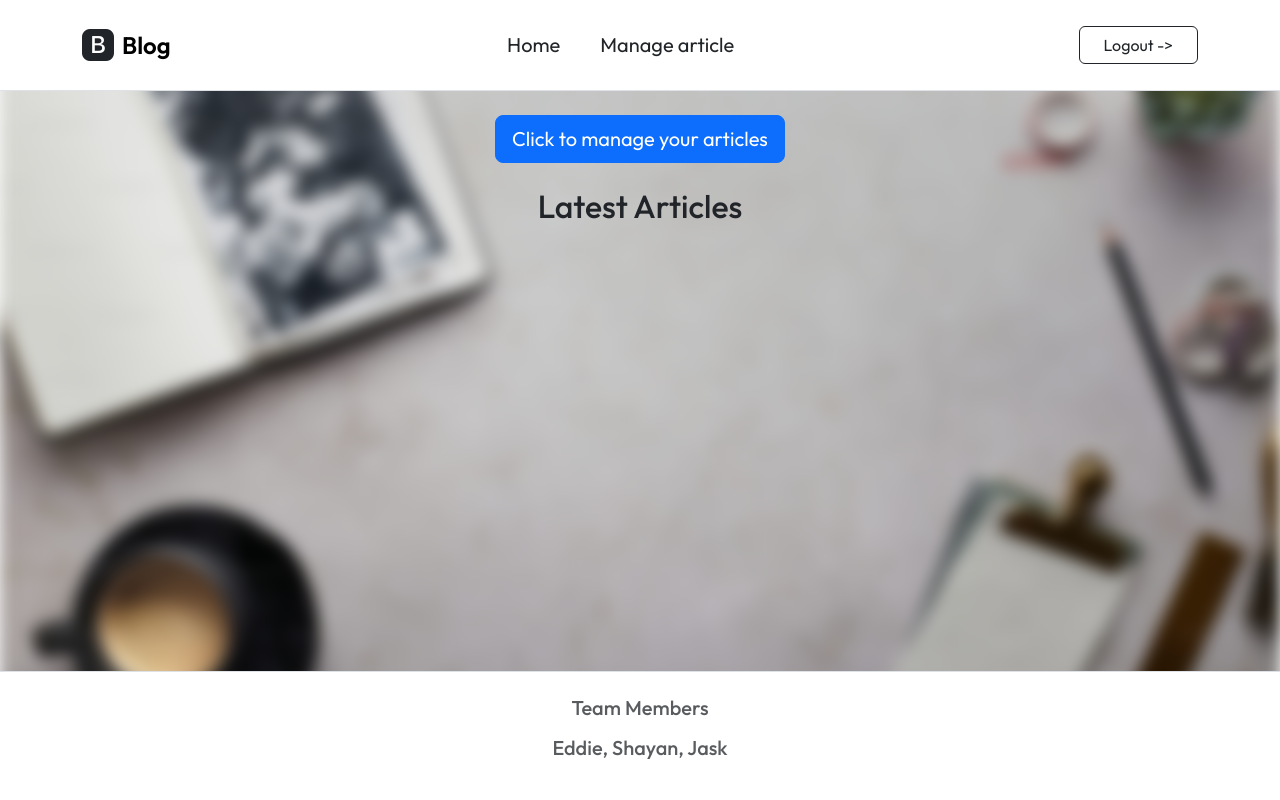
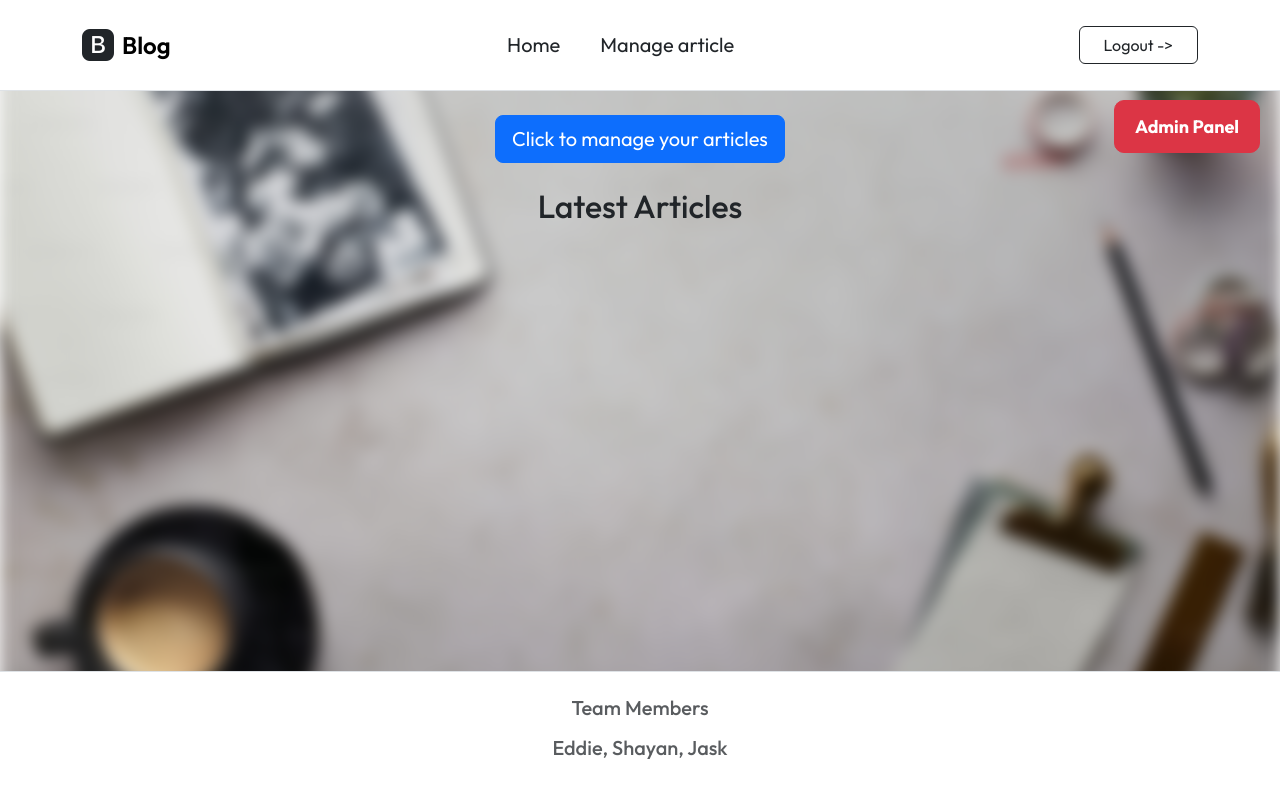
Before and after one commit to shayannikpour/Blog, a PHP site: page /home.php in a window 1280 px wide. Run offline with PHP 8.4, Linux system fonts and the light colour scheme; the visitor is signed in with stand-in values (Sample User, id 1); data comes from the database, SQL or seed files in the repository; both versions use the stored data as it was after the commit.

Commit message:
Admin button fixed

```diff
--- a/home.php
+++ b/home.php
@@ -104,4 +104,9 @@
     }
 </style>
 
+<!-- Admin Button -->
+<div class="admin-button">
+    <a href="admin.php" class="btn btn-danger">Admin Panel</a>
+</div>
+
 <?php include('./inc/inc_footer.php'); ?>
```
Also changed, not shown: info.db.
